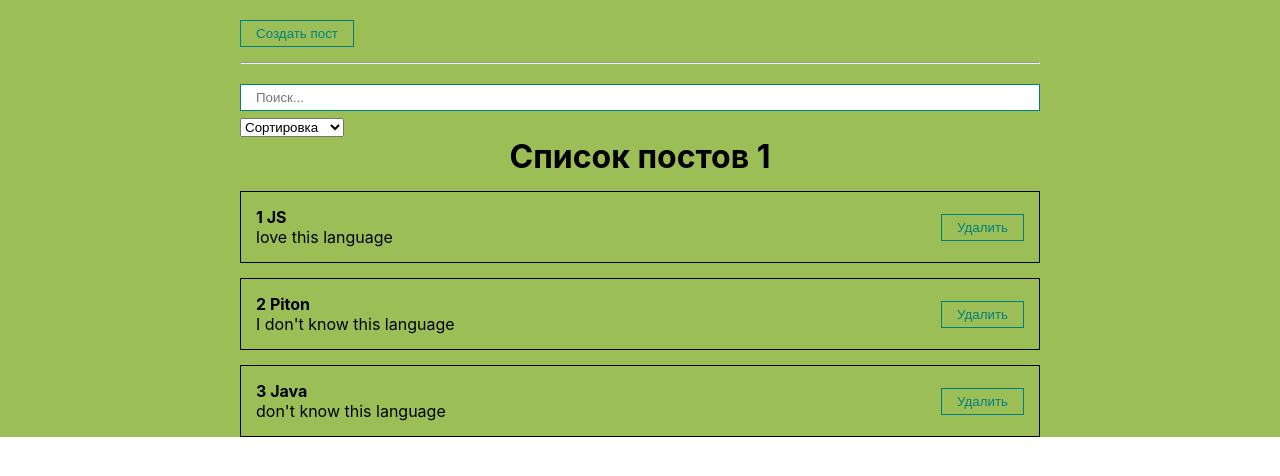
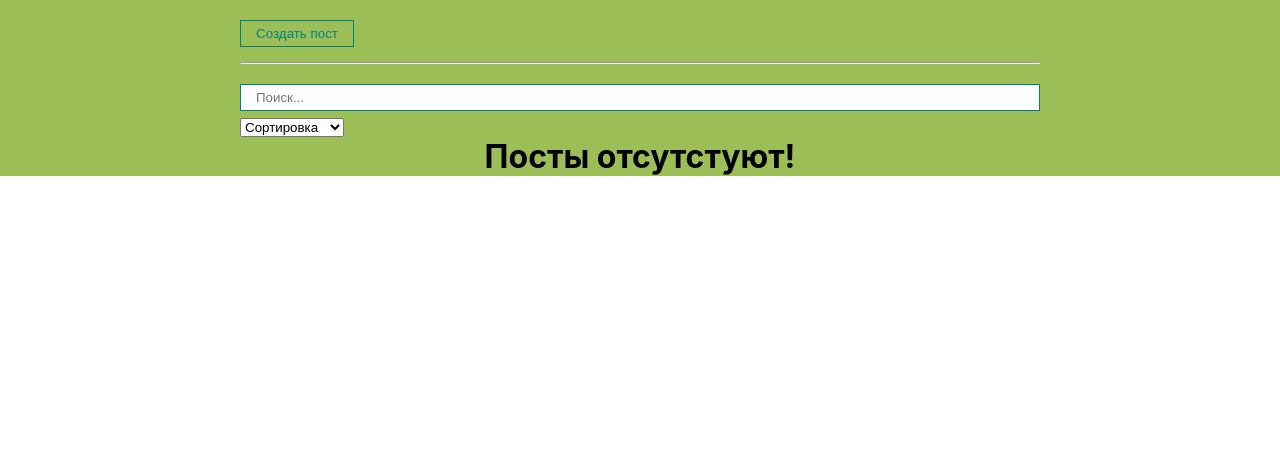
Before and after one commit to AndersonKnightErrant/react_fondamental, a React (Create React App) app: page / in a window 1280 px wide. Shown: the top 476 px of the page. Built offline with nearby package versions, Linux system fonts and the light colour scheme.

Commit message:
decomposition project

```diff
--- a/package.json
+++ b/package.json
@@ -9,6 +9,7 @@
     "react": "^18.2.0",
     "react-dom": "^18.2.0",
     "react-scripts": "5.0.1",
+    "react-transition-group": "^4.4.5",
     "web-vitals": "^2.1.4"
   },
   "scripts": {
--- a/src/App.js
+++ b/src/App.js
@@ -1,33 +1,18 @@
 import './styles/App.css';
-import {useMemo, useState } from 'react';
+import { useState } from 'react';
 import PostList from './components/PostList';
 import PostForm from './components/PostForm';
 
 import PostFilter from './PostFilter';
 import MyModal from './components/UI/MyModal/MyModal';
 import MyButton from './components/UI/button/MyButton';
+import { usePosts } from './components/hooks/usePosts';
 
 function App() {
-		const [posts, setPosts] = useState([
-		{ id: 1, title: 'JS', body: 'love this language' },
-		{ id: 2, title: 'Piton', body: " I don't know this language" },
-		{ id: 3, title: 'Java', body: "don't know this language" },
-	]);
-
+	const [posts, setPosts] = useState([]);
 	const [filter, setFilter] = useState({ sort: '', query: '' });
 	const [modal, setModal] = useState(false);
-
-	const sortedPosts = useMemo(() => {
-		console.log('функция сортировки отработала');
-		if (filter.sort) {
-			return ([...posts].sort((a, b) => a[filter.sort].localeCompare(b[filter.sort])))
-		}
-		return posts;
-	}, [filter.sort, posts]);
-
-	const sortedAndSearchedPosts = useMemo(() => {
-		return sortedPosts.filter(post => post.title.toLowerCase().includes(filter.query))
-	}, [filter.query, sortedPosts])
+	const sortedAndSearchedPosts = usePosts(posts, filter.sort, filter.query);
 
 	const createPost = (newPost) => {
 		setPosts([...posts, newPost]);
--- a/src/components/PostList.jsx
+++ b/src/components/PostList.jsx
@@ -1,23 +1,29 @@
-import PostItem from "./PostItem";
-
+import { CSSTransition, TransitionGroup } from 'react-transition-group';
+import PostItem from './PostItem';
 
 const PostList = ({ posts, title, remove }) => {
   if (!posts.length) {
-		return (
-			<h1 style={{ textAlign: 'center' }}>
-				Посты отсутстуют!
-			</h1>
-		)
+    return <h1 style={{ textAlign: 'center' }}>Посты отсутстуют!</h1>;
   }
 
   return (
-    <div>
-      <h1 style={{ textAlign: 'center' }}>{title}</h1>
-      {posts.map((post, index) => (
-        <PostItem remove={remove} number={index + 1} post={post} key={post.id} />
-      ))}
-    </div>
-  );
+		<div>
+				<h1 style={{textAlign: 'center'}}>
+						{title}
+				</h1>
+				<TransitionGroup>
+						{posts.map((post, index) =>
+								<CSSTransition
+										key={post.id}
+										timeout={500}
+										classNames="post"
+								>
+										<PostItem remove={remove} number={index + 1} post={post} />
+								</CSSTransition>
+						)}
+				</TransitionGroup>
+		</div>
+	);
 };
 
 export default PostList;
--- a/src/components/UI/MyModal/MyModal.jsx
+++ b/src/components/UI/MyModal/MyModal.jsx
@@ -1,6 +1,6 @@
 import stl from './MyModal.module.css';
 
-const MyModal = ({ children, visible, setVisibile }) => {
+const MyModal = ({ children, visible, setVisible }) => {
   const rootClasses = [stl.myModal]
 
 	if (visible) {
@@ -9,8 +9,8 @@
 
 	return (
 
-    <div className={rootClasses.join(' ')}>
-			<div className={stl.myModalContent}>
+    <div className={rootClasses.join(' ')} onClick={() => setVisible(false)}>
+			<div className={stl.myModalContent} onClick={(e) => e.stopPropagation()}>
 				{children}
 			</div>
     </div>
--- /dev/null
+++ b/src/components/hooks/usePosts.js
@@ -0,0 +1,22 @@
+import {useMemo} from "react";
+
+export const useSortedPosts = (posts, sort) => {
+    const sortedPosts = useMemo(() => {
+        if(sort) {
+            return [...posts].sort((a, b) => a[sort].localeCompare(b[sort]))
+        }
+        return posts;
+    }, [sort, posts])
+
+    return sortedPosts;
+}
+
+export const usePosts = (posts, sort, query) => {
+    const sortedPosts = useSortedPosts(posts, sort);
+
+    const sortedAndSearchedPosts = useMemo(() => {
+        return sortedPosts.filter(post => post.title.toLowerCase().includes(query.toLowerCase()))
+    }, [query, sortedPosts])
+
+    return sortedAndSearchedPosts;
+}
--- a/src/styles/App.css
+++ b/src/styles/App.css
@@ -24,3 +24,25 @@
 	align-items: center;
 	min-width: 300px;
 }
+
+.post__btns {
+	display: flex;
+}
+
+.post-enter {
+	transform: translateX(-350px);
+}
+
+.post-enter-active {
+	transform: translateX(0px);
+	transition: all 500ms ease-in;
+}
+
+.post-exit {
+	opacity: 1;
+}
+
+.post-exit-active {
+	transform: translateX(-350px);
+	transition: all 500ms ease-in;
+}
```
Also changed, not shown: 1 other file (tests, documents, lock files or other folders).
